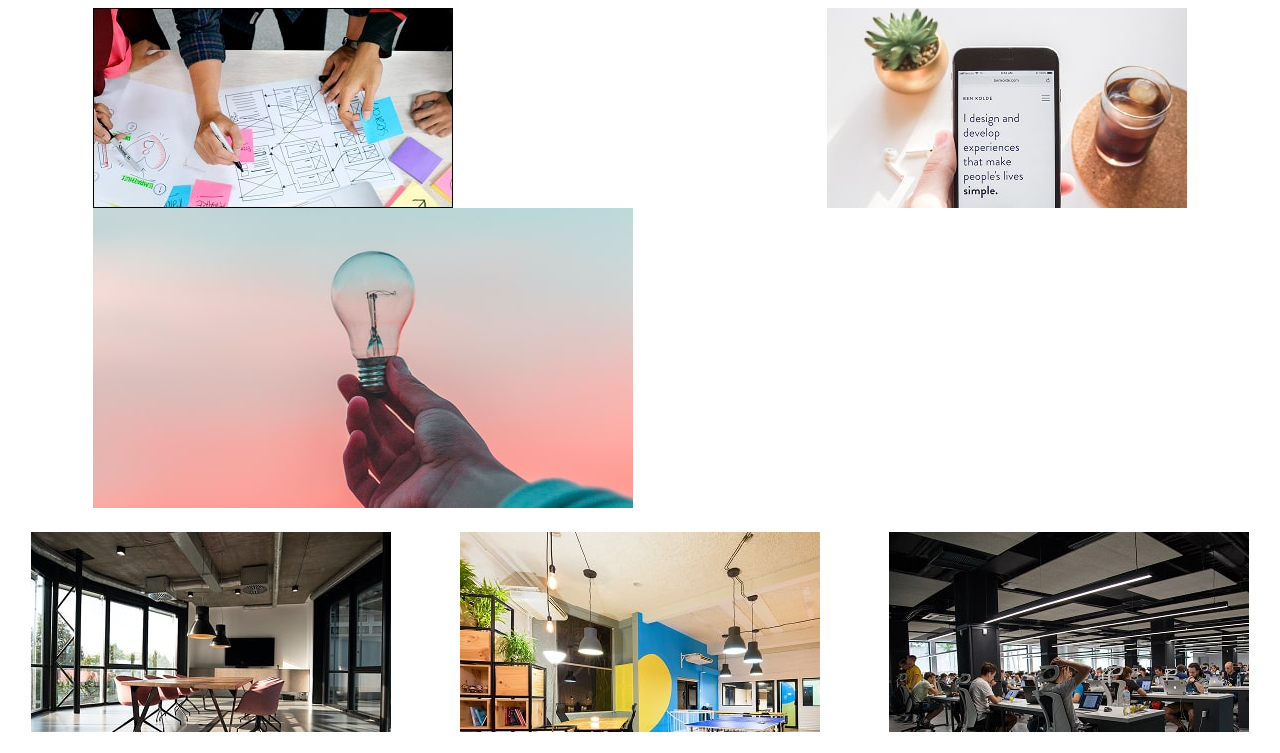
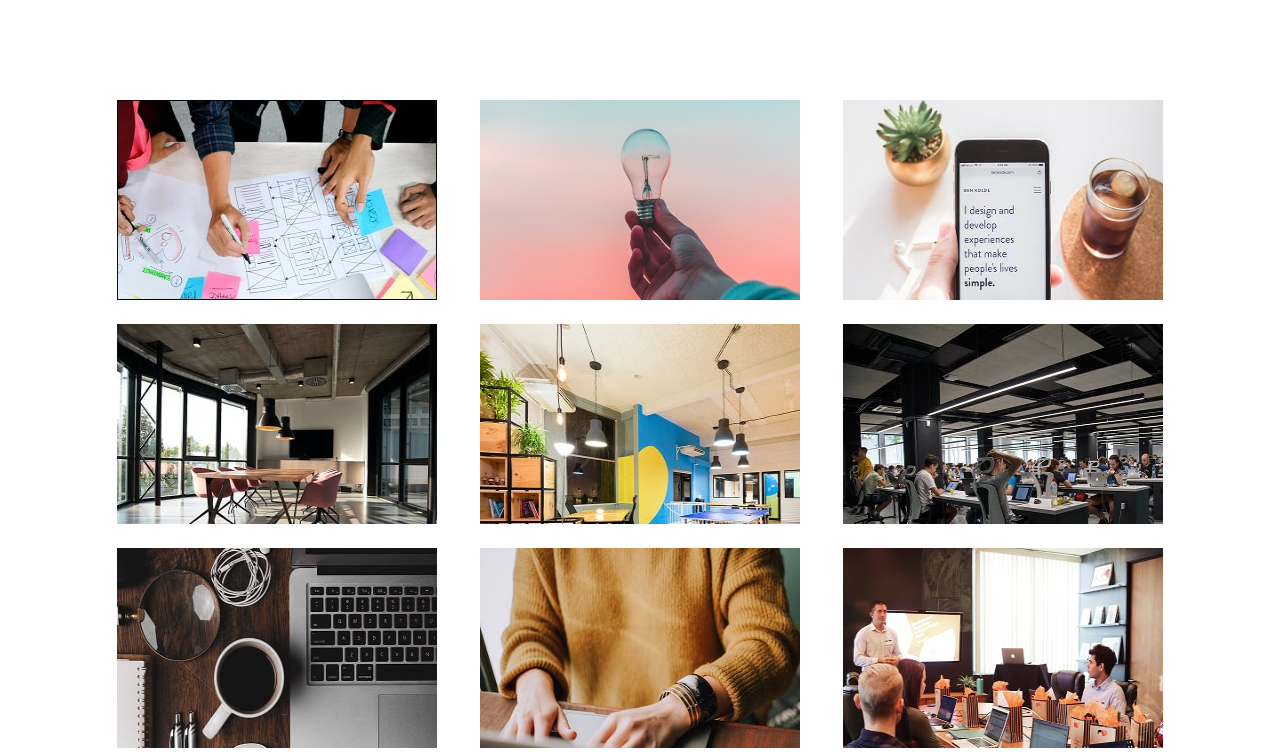
Before and after one commit to Oksana-gu/goit-js-hw-08, a plain HTML site: page index.html in a window 1280 px wide. Shown: the top 753 px of the page. Drawn offline with Linux system fonts and the light colour scheme; some packages are replaced by stand-ins of ours; a script that the page names is missing.

Commit message:
my first js-hw

```diff
--- a/css/styles.css
+++ b/css/styles.css
@@ -11,7 +11,12 @@ img {
 }
 .gallery {
     display: flex;
-    flex-direction: row;
     flex-wrap: wrap;
-    gap: 24px;
+    row-gap: 24px;
+    column-gap: 24px;
+    margin: 100px;
 }
+.gallery-image {
+    width: 320px;
+    height: 200px;
+}
--- a/index.html
+++ b/index.html
@@ -4,18 +4,28 @@
     <meta charset="UTF-8" />
     <meta name="viewport" content="width=device-width, initial-scale=1.0" />
     <title>goit-js-hw-08</title>
+    <link
+      href="
+https://cdn.jsdelivr.net/npm/basiclightbox@5.0.4/dist/basicLightbox.min.css
+"
+      rel="stylesheet"
+    />
     <link rel="stylesheet" href="./css/styles.css" />
   </head>
   <body>
     <ul class="gallery">
       <li class="gallery-item">
-        <a class="gallery-link" href="./images/foto1.jpg">
-          <img class="gallery-image" src="./images/foto1.jpg"
-          data-source="./images/foto1-1.jpg" alt="foto width=360 height=200 />
+        <a class="gallery-link" href="./images/foto1-1.jpg">
+          <img
+            class="gallery-image"
+            src="./images/foto1.jpg"
+            data-source="./images/foto1-1.jpg"
+            alt="foto 1"
+          />
         </a>
       </li>
       <li class="gallery-item">
-        <a class="gallery-link" href="./images/foto2.jpg">
+        <a class="gallery-link" href="./images/foto2-1.jpg">
           <img
             class="gallery-image"
             src="./images/foto2.jpg"
@@ -25,7 +35,7 @@
         </a>
       </li>
       <li class="gallery-item">
-        <a class="gallery-link" href="./images/foto3.jpg">
+        <a class="gallery-link" href="./images/foto3-1.jpg">
           <img
             class="gallery-image"
             src="./images/foto3.jpg"
@@ -35,7 +45,7 @@
         </a>
       </li>
       <li class="gallery-item">
-        <a class="gallery-link" href="./images/foto4.jpg">
+        <a class="gallery-link" href="./images/foto4-1.jpg">
           <img
             class="gallery-image"
             src="./images/foto4.jpg"
@@ -45,7 +55,7 @@
         </a>
       </li>
       <li class="gallery-item">
-        <a class="gallery-link" href="./images/foto5.jpg">
+        <a class="gallery-link" href="./images/foto5-1.jpg">
           <img
             class="gallery-image"
             src="./images/foto5.jpg"
@@ -55,7 +65,7 @@
         </a>
       </li>
       <li class="gallery-item">
-        <a class="gallery-link" href="./images/foto6.jpg">
+        <a class="gallery-link" href="./images/foto6-1.jpg">
           <img
             class="gallery-image"
             src="./images/foto6.jpg"
@@ -65,7 +75,7 @@
         </a>
       </li>
       <li class="gallery-item">
-        <a class="gallery-link" href="./images/foto7.jpg">
+        <a class="gallery-link" href="./images/foto7-1.jpg">
           <img
             class="gallery-image"
             src="./images/foto7.jpg"
@@ -75,7 +85,7 @@
         </a>
       </li>
       <li class="gallery-item">
-        <a class="gallery-link" href="./images/foto8.jpg">
+        <a class="gallery-link" href="./images/foto8-1.jpg">
           <img
             class="gallery-image"
             src="./images/foto8.jpg"
@@ -85,7 +95,7 @@
         </a>
       </li>
       <li class="gallery-item">
-        <a class="gallery-link" href="./images/foto9.jpg">
+        <a class="gallery-link" href="./images/foto9-1.jpg">
           <img
             class="gallery-image"
             src="./images/foto9.jpg"
@@ -95,6 +105,13 @@
         </a>
       </li>
     </ul>
+    <script
+      async
+      src="
+https://cdn.jsdelivr.net/npm/basiclightbox@5.0.4/dist/basicLightbox.min.js
+"
+    ></script>
+
     <script type="module" src="./js/gallery.js"></script>
   </body>
 </html>
--- a/js/gallery.js
+++ b/js/gallery.js
@@ -65,4 +65,20 @@ const images = [
   },
 ];
 
-const gallery = document.querySelector('.gallery');
+const gallery = document.querySelector(".gallery");
+
+gallery.insertAdjacentHTML("beforeend", markup);
+
+gallery.addEventListener("click", (event) => {
+  event.preventDefault();
+
+  if (event.target.nodeName !== "IMG") return;
+
+  const largeImageUrl = event.target.dataset.source;
+
+  const instance = basicLightbox.create(`
+    <img src="${largeImageUrl}" width="800" height="600">
+  `);
+
+  instance.show();
+});
```
